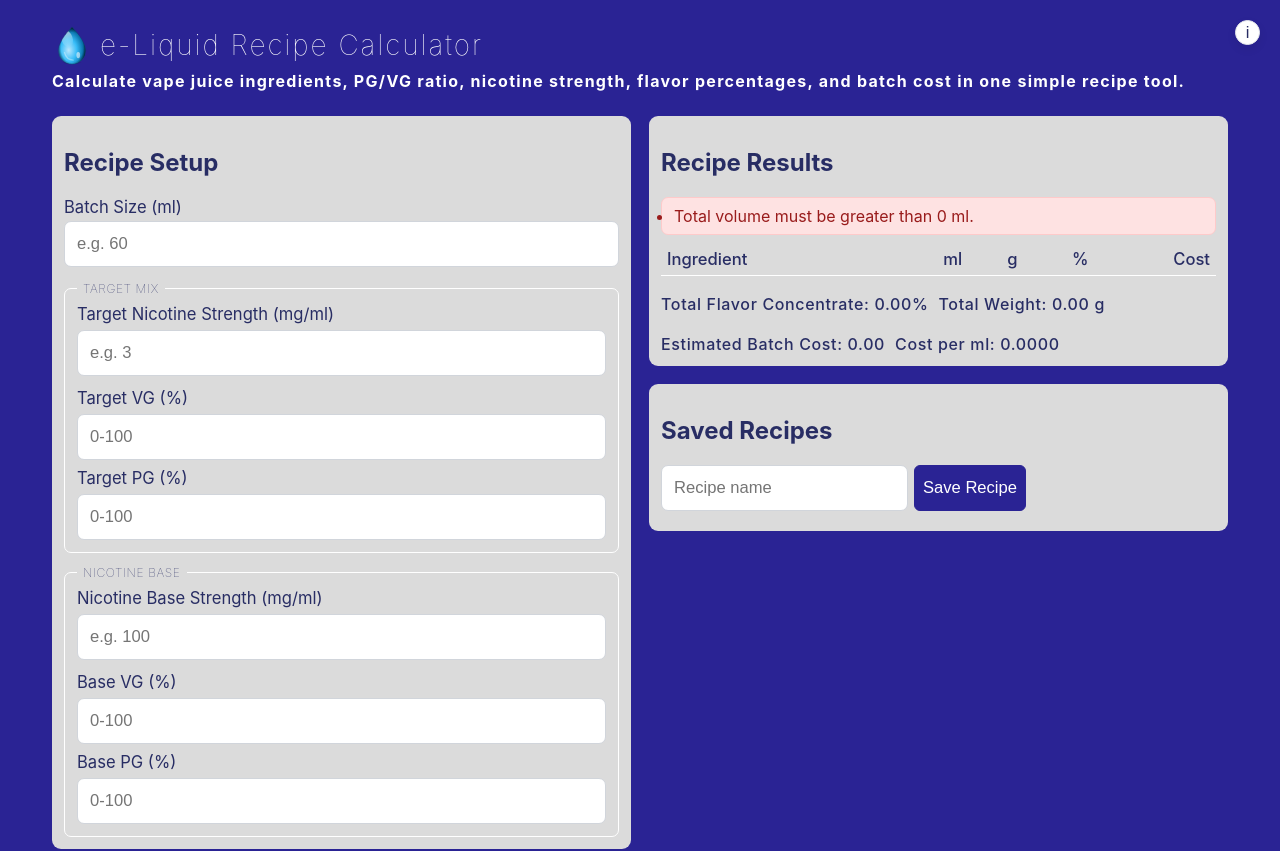
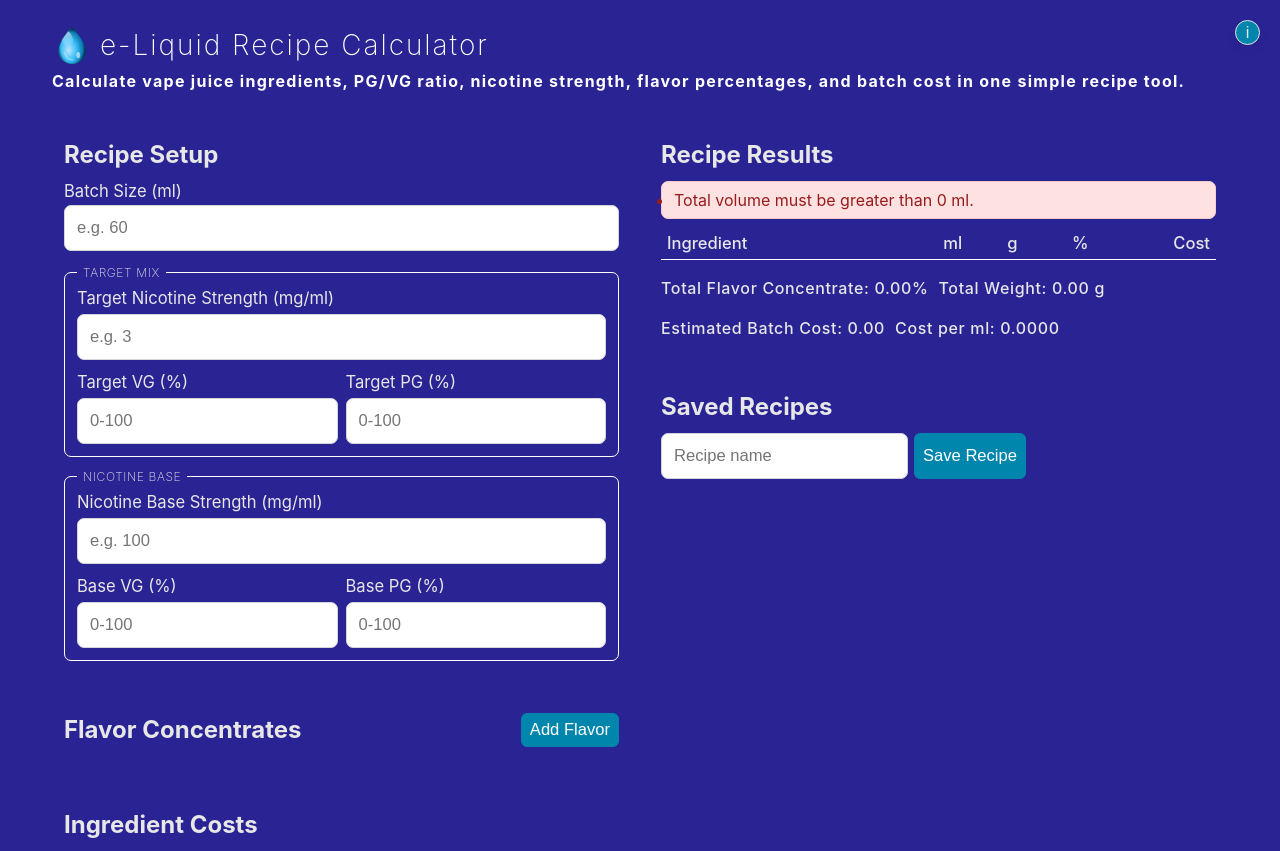
Before and after one commit to lamkostal/ejuice, a Vue app: page / in a window 1280 px wide. Shown: the top 851 px of the page. Built offline with nearby package versions, Linux system fonts and the light colour scheme; a web font is replaced by a local one.

Commit message:
style: adjust grid layout for vertical PG/VG input and update color variables for improved contrast

```diff
--- a/src/components/PgVgPair.vue
+++ b/src/components/PgVgPair.vue
@@ -75,7 +75,7 @@ const onVgInput = (event) => {
 
 .pgvg-pair.vertical {
   display: grid;
-  grid-template-columns: 1fr;
+  grid-template-columns: 1fr 1fr;
   gap: 8px;
 }
 
--- a/src/style.css
+++ b/src/style.css
@@ -2,17 +2,17 @@
   font-family: Google Sans Flex, Inter, system-ui, -apple-system, Segoe UI, Roboto, sans-serif;
   /* Font color variables */
   --font-color-light: #ffffff;
-  --font-color-dark: #282d64;
+  --font-color-dark: #e7e7e7;
   /* Font weight variables */
-   --font-weight-light: 100;
+   --font-weight-light: 150;
   --font-weight-regular: 400;
   --font-weight-medium: 500;
   --font-weight-strong: 650;
 color:var(--font-color-dark);
   background: #2a2394;
   /* background: radial-gradient(circle, rgba(2, 0, 36, 1) 0%, rgba(9, 9, 121, 1) 35%, rgba(0, 212, 255, 1) 100%); */
-  --btn-bg-regular: #2a2394;
-  --btn-bg-danger: #a51f13;
+  --btn-bg-regular: #0086ac;
+  --btn-bg-danger: #c11e0f;
   --radius-sm: calc(2px + 0.25rem);
   --radius-md: calc(3px + 0.25rem);
   --radius-lg: calc(5px + 0.25rem);
@@ -127,11 +127,12 @@ h1 {
 }
 h2{
   font-weight:var(--font-weight-strong);
+  margin-block: var(--space-lg);
 
 }
 
 .card {
-  background: #dbdbdb;
+  /* background: #dbdbdb; */
   border-radius: var(--radius-lg);
   padding: var(--space-lg);
   margin-bottom: var(--space-lg);
@@ -141,7 +142,6 @@ h2{
   display: flex;
   justify-content: space-between;
   align-items: center;
-  margin-bottom: var(--space-md);
 }
 
 .grid {
@@ -236,7 +236,7 @@ button.danger {
   display: inline-flex;
   align-items: center;
   justify-content: center;
-  background: #ffffff;
+  background: var(--btn-bg-regular);
   color: var(--font-color-dark);
   border: 1px solid #e5e7eb;
   box-shadow: 0 4px 10px rgba(2,6,23,0.08);
```
